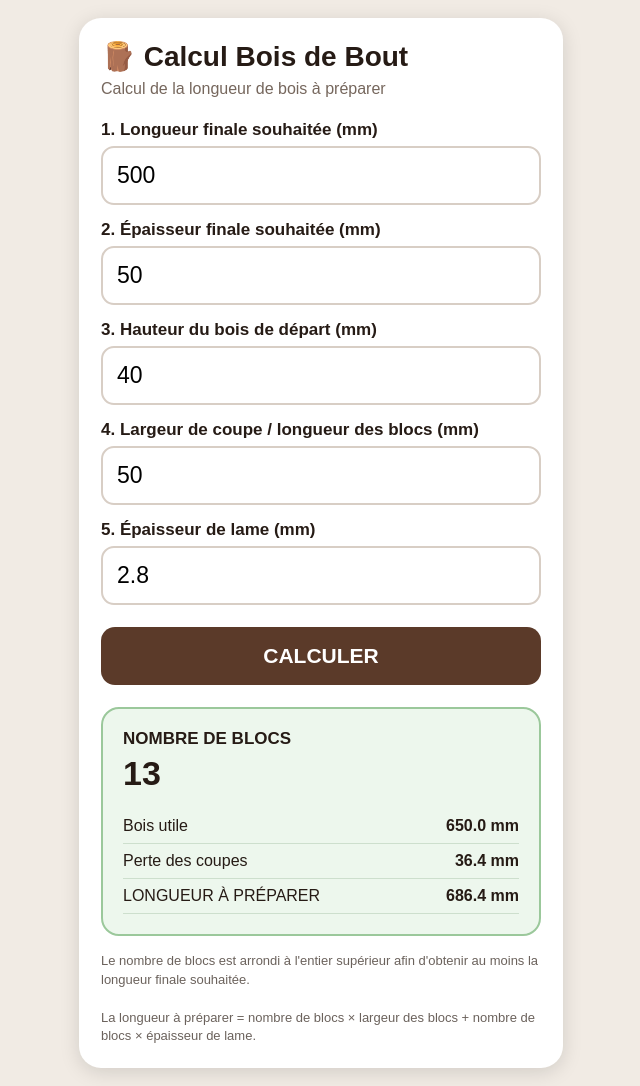
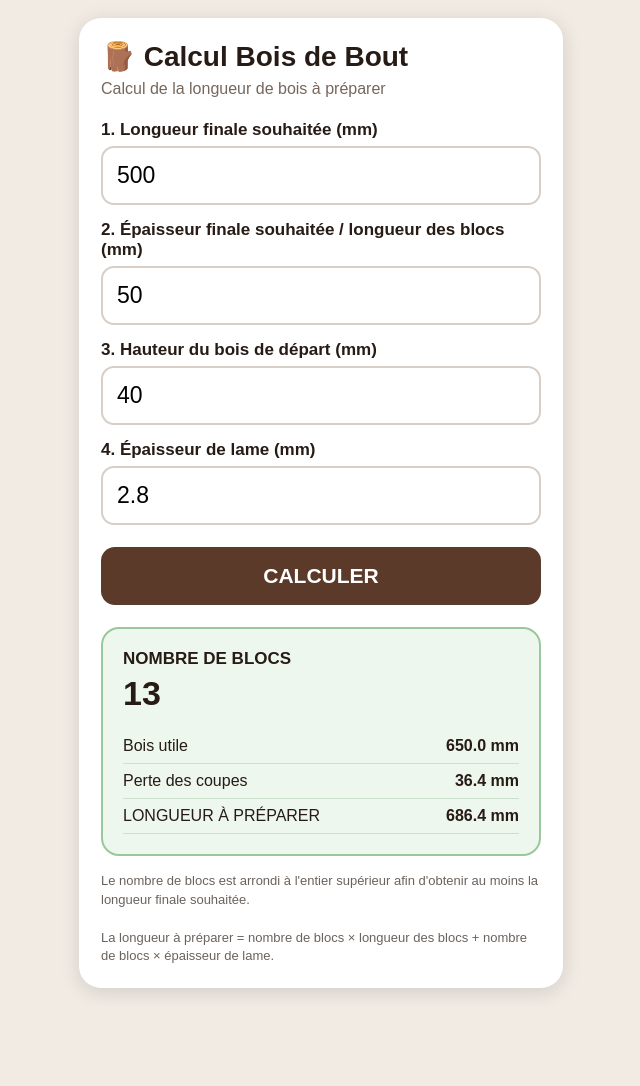
Before and after one commit to altrec29/calcul-bois, a plain HTML site: page index.html in a window 1280 px wide. Shown: the whole page, without its empty margins (319-959 px from the left). After the commit the page ends 1006 px from the top, so only its background shows below. Drawn offline with Linux system fonts and the light colour scheme.

Commit message:
Update index.html

```diff
--- a/index.html
+++ b/index.html
@@ -96,6 +96,7 @@ button{
 <div class="card">
 
 <h1>🪵 Calcul Bois de Bout</h1>
+
 <div class="subtitle">
 Calcul de la longueur de bois à préparer
 </div>
@@ -103,16 +104,13 @@ Calcul de la longueur de bois à préparer
 <label>1. Longueur finale souhaitée (mm)</label>
 <input id="longueur" type="number" inputmode="decimal" value="500">
 
-<label>2. Épaisseur finale souhaitée (mm)</label>
+<label>2. Épaisseur finale souhaitée / longueur des blocs (mm)</label>
 <input id="epaisseur" type="number" inputmode="decimal" value="50">
 
 <label>3. Hauteur du bois de départ (mm)</label>
 <input id="hauteur" type="number" inputmode="decimal" value="40">
 
-<label>4. Largeur de coupe / longueur des blocs (mm)</label>
-<input id="bloc" type="number" inputmode="decimal" value="50">
-
-<label>5. Épaisseur de lame (mm)</label>
+<label>4. Épaisseur de lame (mm)</label>
 <input id="lame" type="number" inputmode="decimal" value="2.8">
 
 <button onclick="calculer()">CALCULER</button>
@@ -123,7 +121,7 @@ Calcul de la longueur de bois à préparer
 Le nombre de blocs est arrondi à l'entier supérieur afin d'obtenir au moins la longueur finale souhaitée.
 <br><br>
 La longueur à préparer =
-nombre de blocs × largeur des blocs
+nombre de blocs × longueur des blocs
 + nombre de blocs × épaisseur de lame.
 </div>
 
@@ -141,10 +139,9 @@ function calculer(){
  const longueur = valeur("longueur");
  const epaisseur = valeur("epaisseur");
  const hauteur = valeur("hauteur");
- const bloc = valeur("bloc");
  const lame = valeur("lame");
 
- if(longueur<=0 || epaisseur<=0 || hauteur<=0 || bloc<=0 || lame<0){
+ if(longueur<=0 || epaisseur<=0 || hauteur<=0 || lame<0){
    document.getElementById("resultat").innerHTML =
    "<b>Vérifie les valeurs saisies.</b>";
    return;
@@ -152,7 +149,7 @@ function calculer(){
 
  const blocs = Math.ceil(longueur / hauteur);
 
- const boisUtile = blocs * bloc;
+ const boisUtile = blocs * epaisseur;
 
  const perteLame = blocs * lame;
 
```
